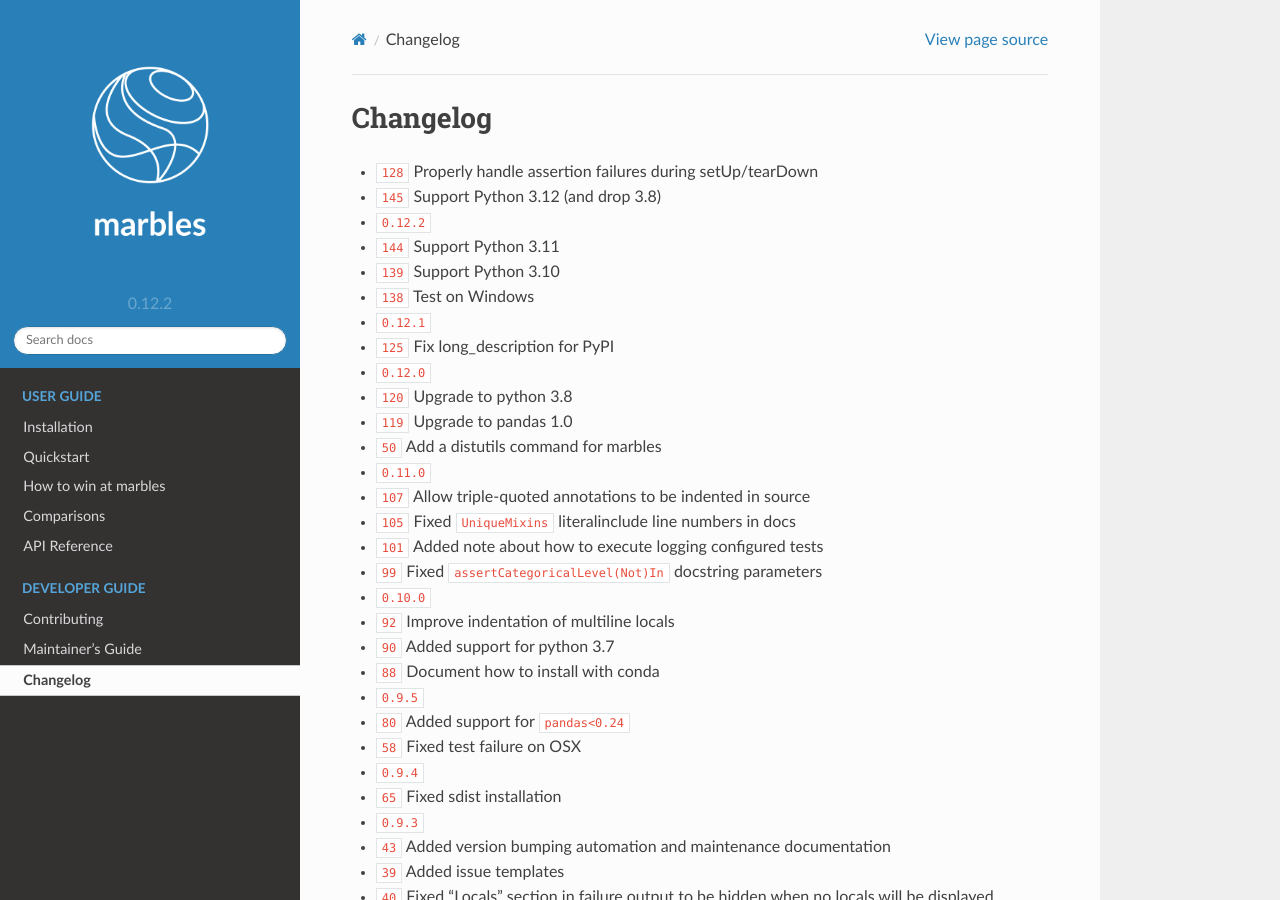
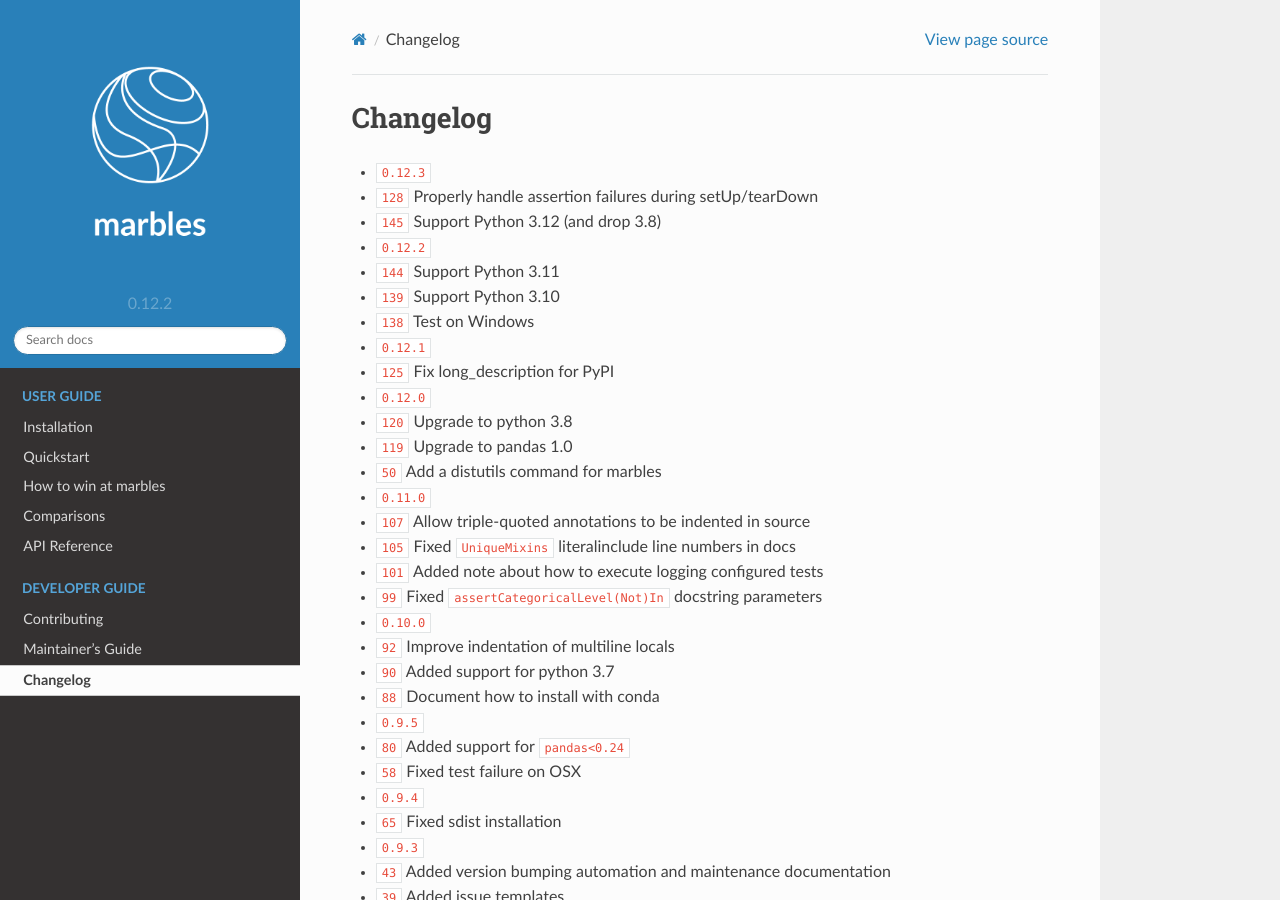
Before and after one commit to twosigma/marbles, a Sphinx documentation site: the page built from docs/changelog.rst, in a window 1280 px wide and 900 px high. Built offline with Sphinx 7.4.7 and the Read the Docs theme 2.0.0, drawn with Linux system fonts in a browser that asks for light colours; cross-references to code outside the pages are shown as plain code; the version number is read from the project's files by our own code.

Commit message:
add 0.12.3 to changelog

```diff
--- a/docs/changelog.rst
+++ b/docs/changelog.rst
@@ -2,6 +2,7 @@
 Changelog
 =========
 
+* :release:`0.12.3 <2023-12-20>`
 * :bug:`128` Properly handle assertion failures during setUp/tearDown
 * :support:`145` Support Python 3.12 (and drop 3.8)
 * :release:`0.12.2 <2023-12-20>`
```
